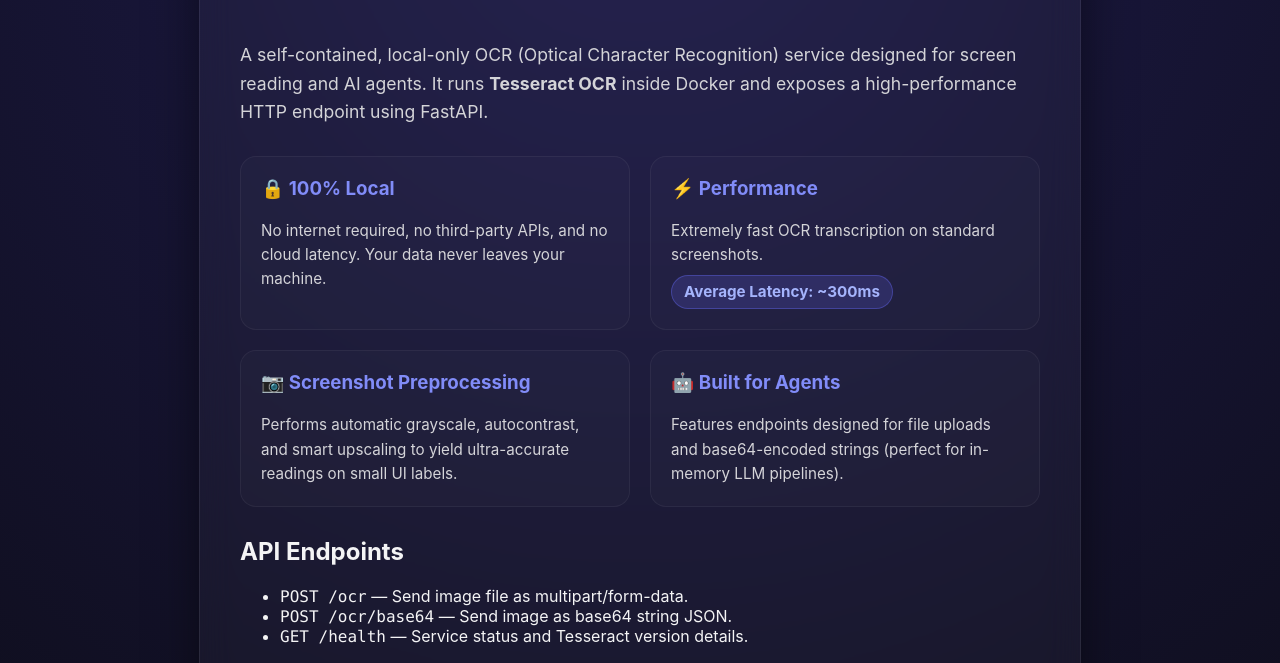
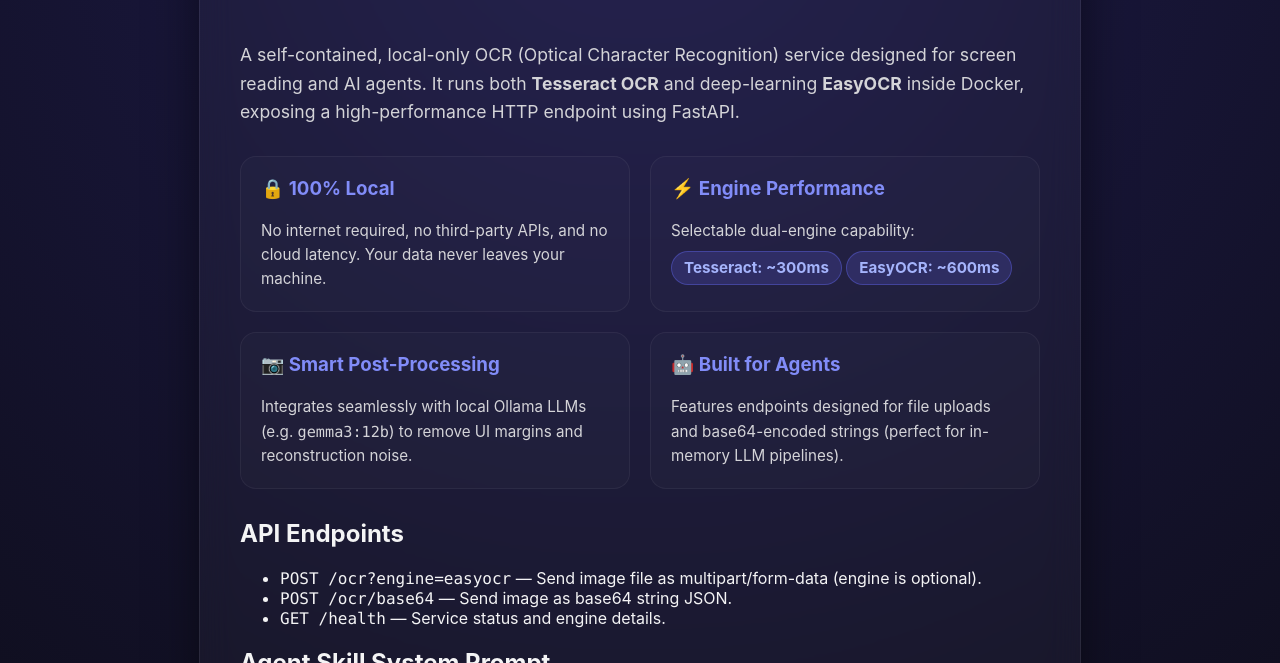
Before and after one commit to rifaterdemsahin/local_ocr, a plain HTML site: page index.html in a window 1280 px wide. Shown: the part 133-796 px from the top of the page. Drawn offline with Linux system fonts and the light colour scheme.

Commit message:
Update README.md and index.html to reflect EasyOCR dual-engine support and Ollama integration details

```diff
--- a/index.html
+++ b/index.html
@@ -107,7 +107,7 @@
 <body>
     <div class="container" id="main-container">
         <h1 id="main-title">Local OCR API</h1>
-        <p>A self-contained, local-only OCR (Optical Character Recognition) service designed for screen reading and AI agents. It runs <strong>Tesseract OCR</strong> inside Docker and exposes a high-performance HTTP endpoint using FastAPI.</p>
+        <p>A self-contained, local-only OCR (Optical Character Recognition) service designed for screen reading and AI agents. It runs both <strong>Tesseract OCR</strong> and deep-learning <strong>EasyOCR</strong> inside Docker, exposing a high-performance HTTP endpoint using FastAPI.</p>
 
         <div class="features">
             <div class="feature-card">
@@ -115,13 +115,14 @@
                 <p>No internet required, no third-party APIs, and no cloud latency. Your data never leaves your machine.</p>
             </div>
             <div class="feature-card">
-                <h3>⚡ Performance</h3>
-                <p>Extremely fast OCR transcription on standard screenshots.<br>
-                <span class="metric-badge">Average Latency: ~300ms</span></p>
+                <h3>⚡ Engine Performance</h3>
+                <p>Selectable dual-engine capability:<br>
+                <span class="metric-badge">Tesseract: ~300ms</span>
+                <span class="metric-badge">EasyOCR: ~600ms</span></p>
             </div>
             <div class="feature-card">
-                <h3>📷 Screenshot Preprocessing</h3>
-                <p>Performs automatic grayscale, autocontrast, and smart upscaling to yield ultra-accurate readings on small UI labels.</p>
+                <h3>📷 Smart Post-Processing</h3>
+                <p>Integrates seamlessly with local Ollama LLMs (e.g. <code>gemma3:12b</code>) to remove UI margins and reconstruction noise.</p>
             </div>
             <div class="feature-card">
                 <h3>🤖 Built for Agents</h3>
@@ -131,9 +132,9 @@
 
         <h2>API Endpoints</h2>
         <ul>
-            <li><code>POST /ocr</code> — Send image file as multipart/form-data.</li>
+            <li><code>POST /ocr?engine=easyocr</code> — Send image file as multipart/form-data (engine is optional).</li>
             <li><code>POST /ocr/base64</code> — Send image as base64 string JSON.</li>
-            <li><code>GET /health</code> — Service status and Tesseract version details.</li>
+            <li><code>GET /health</code> — Service status and engine details.</li>
         </ul>
 
         <h2>Agent Skill System Prompt</h2>
```
Also changed, not shown: 1 other file.
